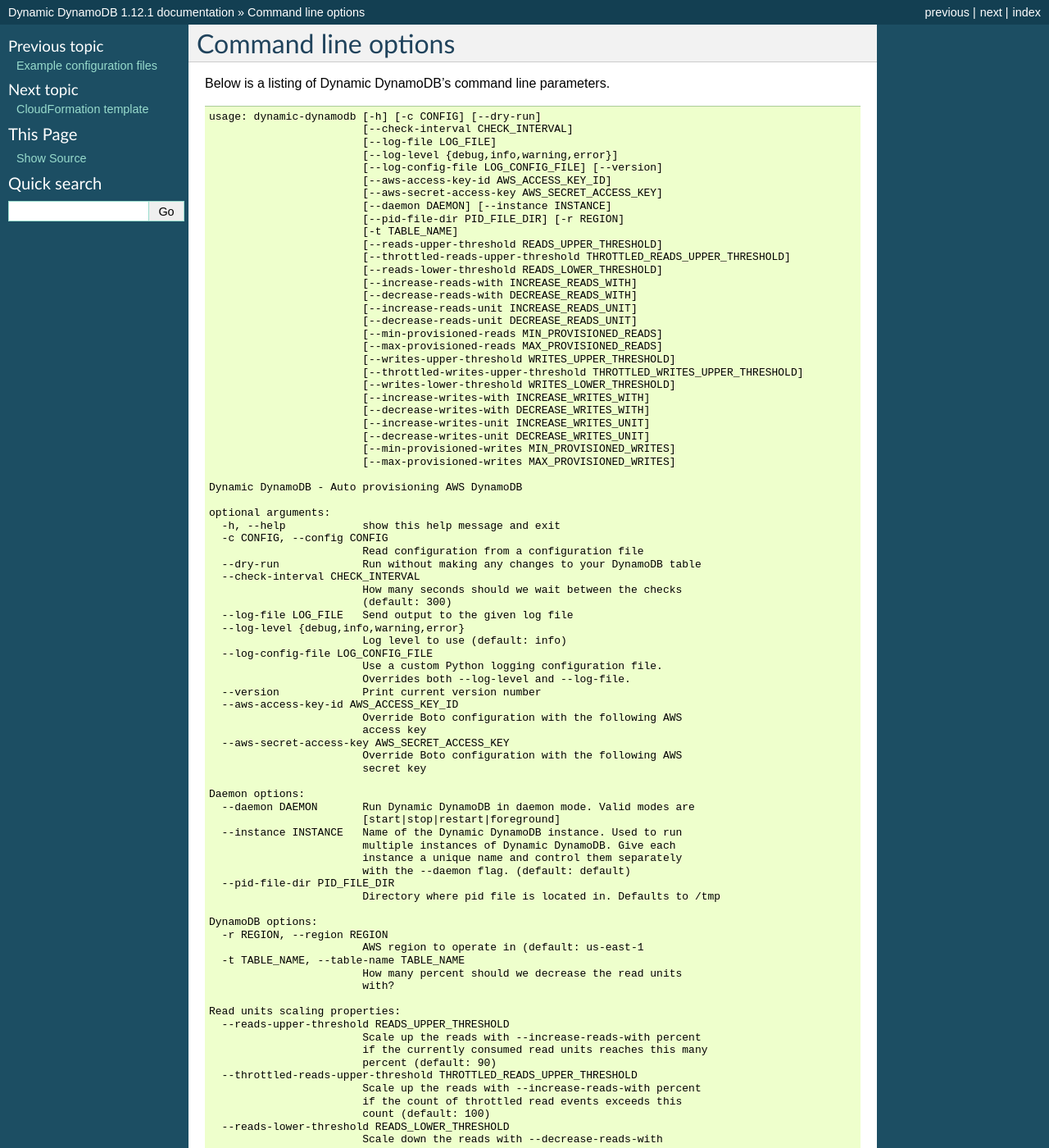
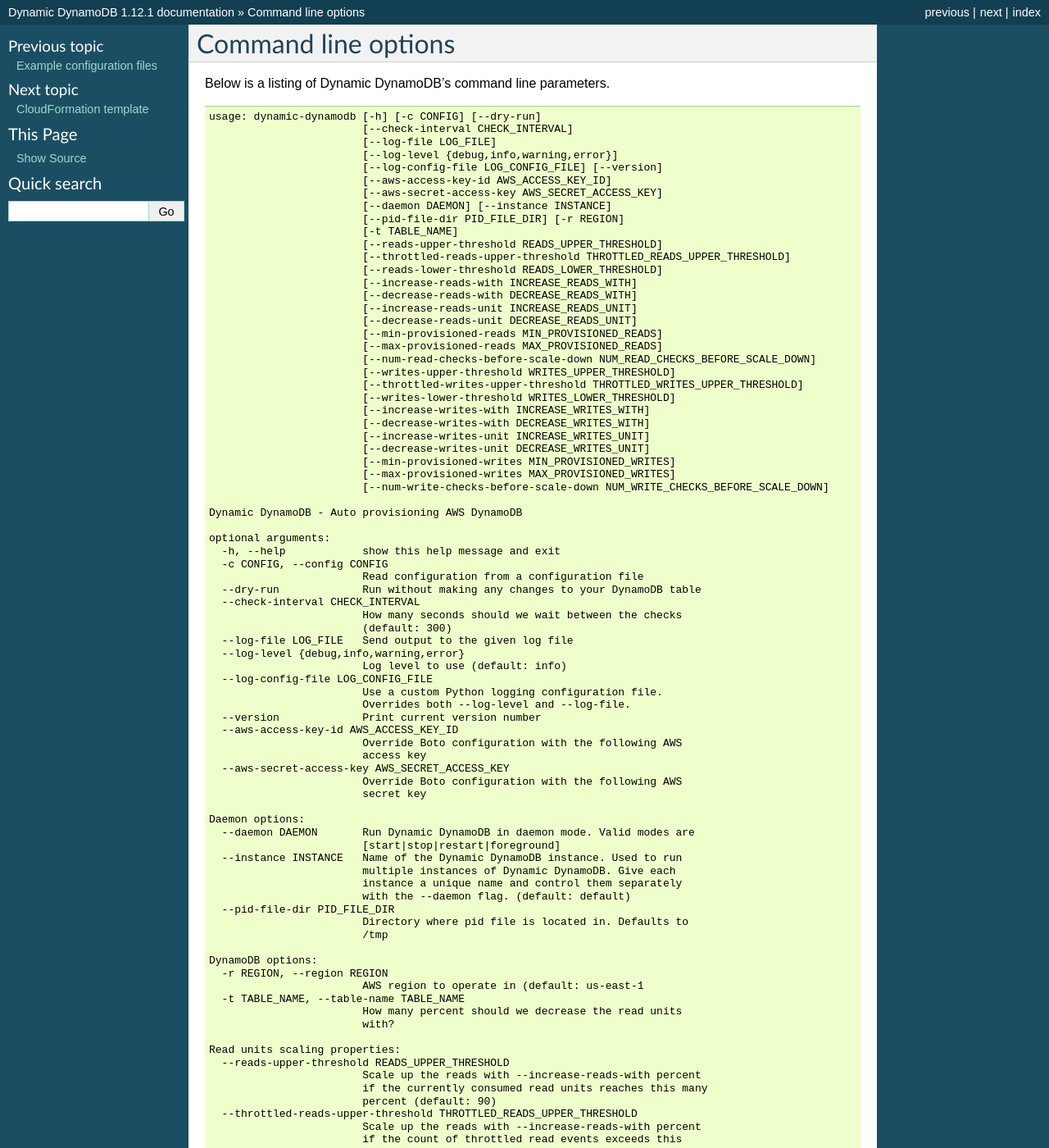
Before and after one commit to sebdah/dynamic-dynamodb, a Sphinx documentation site: the page built from docs/command_line_options.rst, in a window 1280 px wide and 1400 px high. Shown: the whole window at 82% size. Built offline with Sphinx 7.4.7, drawn with Linux system fonts in a browser that asks for light colours; some of the changed text lies outside the part shown.

Commit message:
Added documentation

```diff
--- a/docs/command_line_options.rst
+++ b/docs/command_line_options.rst
@@ -23,6 +23,7 @@
                             [--decrease-reads-unit DECREASE_READS_UNIT]
                             [--min-provisioned-reads MIN_PROVISIONED_READS]
                             [--max-provisioned-reads MAX_PROVISIONED_READS]
+                            [--num-read-checks-before-scale-down NUM_READ_CHECKS_BEFORE_SCALE_DOWN]
                             [--writes-upper-threshold WRITES_UPPER_THRESHOLD]
                             [--throttled-writes-upper-threshold THROTTLED_WRITES_UPPER_THRESHOLD]
                             [--writes-lower-threshold WRITES_LOWER_THRESHOLD]
@@ -32,6 +33,7 @@
                             [--decrease-writes-unit DECREASE_WRITES_UNIT]
                             [--min-provisioned-writes MIN_PROVISIONED_WRITES]
                             [--max-provisioned-writes MAX_PROVISIONED_WRITES]
+                            [--num-write-checks-before-scale-down NUM_WRITE_CHECKS_BEFORE_SCALE_DOWN]
 
     Dynamic DynamoDB - Auto provisioning AWS DynamoDB
 
@@ -65,7 +67,8 @@
                             instance a unique name and control them separately
                             with the --daemon flag. (default: default)
       --pid-file-dir PID_FILE_DIR
-                            Directory where pid file is located in. Defaults to /tmp
+                            Directory where pid file is located in. Defaults to
+                            /tmp
 
     DynamoDB options:
       -r REGION, --region REGION
@@ -103,6 +106,9 @@
                             Minimum number of provisioned reads
       --max-provisioned-reads MAX_PROVISIONED_READS
                             Maximum number of provisioned reads
+      --num-read-checks-before-scale-down NUM_READ_CHECKS_BEFORE_SCALE_DOWN
+                            Number of consecutive checks that must meet criteria
+                            before a scale down event occurs
       --increase-writes-unit INCREASE_WRITES_UNIT
                             Do you want to scale in percent or units? (default:
                             percent)
@@ -133,3 +139,6 @@
                             Minimum number of provisioned writes
       --max-provisioned-writes MAX_PROVISIONED_WRITES
                             Maximum number of provisioned writes
+      --num-write-checks-before-scale-down NUM_WRITE_CHECKS_BEFORE_SCALE_DOWN
+                            Number of consecutive checks that must meet criteria
+                            before a scale down event occurs
--- a/docs/configuration_options.rst
+++ b/docs/configuration_options.rst
@@ -64,6 +64,8 @@
 decrease-writes-unit                       str  Set if we should scale down in ``units`` or ``percent``
 min-provisioned-writes                     int  Minimum number of write units for the table
 max-provisioned-writes                     int  Maximum number of write units for the table
+num-read-checks-before-scale-down          int  Force Dynamic DynamoDB to have `x` consecutive positive results before scaling down. Default is `1`
+num-write-checks-before-scale-down         int  Force Dynamic DynamoDB to have `x` consecutive positive results before scaling down. Default is `1`
 maintenance-windows                        str  Force Dynamic DynamoDB to operate within maintenance windows. E.g. ``22:00-23:59,00:00-06:00``
 sns-topic-arn                              str  Full Topic ARN to use for sending SNS notifications
 sns-message-types                          str  Comma separated list of message types to receive SNS notifications for. Supported types are ``scale-up`` and ``scale-down``
@@ -104,6 +106,8 @@
 decrease-writes-unit                       str  Set if we should scale down in ``units`` or ``percent``
 min-provisioned-writes                     int  Minimum number of write units for the table
 max-provisioned-writes                     int  Maximum number of write units for the table
+num-read-checks-before-scale-down          int  Force Dynamic DynamoDB to have `x` consecutive positive results before scaling down. Default is `1`
+num-write-checks-before-scale-down         int  Force Dynamic DynamoDB to have `x` consecutive positive results before scaling down. Default is `1`
 maintenance-windows                        str  Force Dynamic DynamoDB to operate within maintenance windows. E.g. ``22:00-23:59,00:00-06:00``
 sns-topic-arn                              str  Full Topic ARN to use for sending SNS notifications
 sns-message-types                          str  Comma separated list of message types to receive SNS notifications for. Supported types are ``scale-up`` and ``scale-down``
```
Also changed, not shown: 1 other file.
